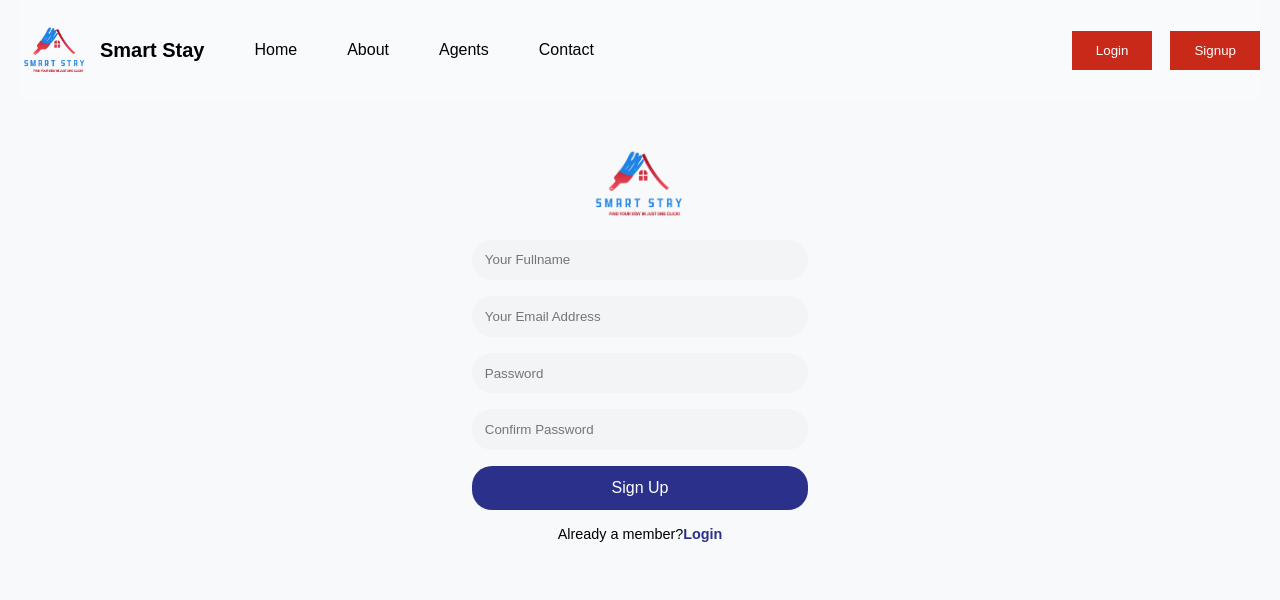
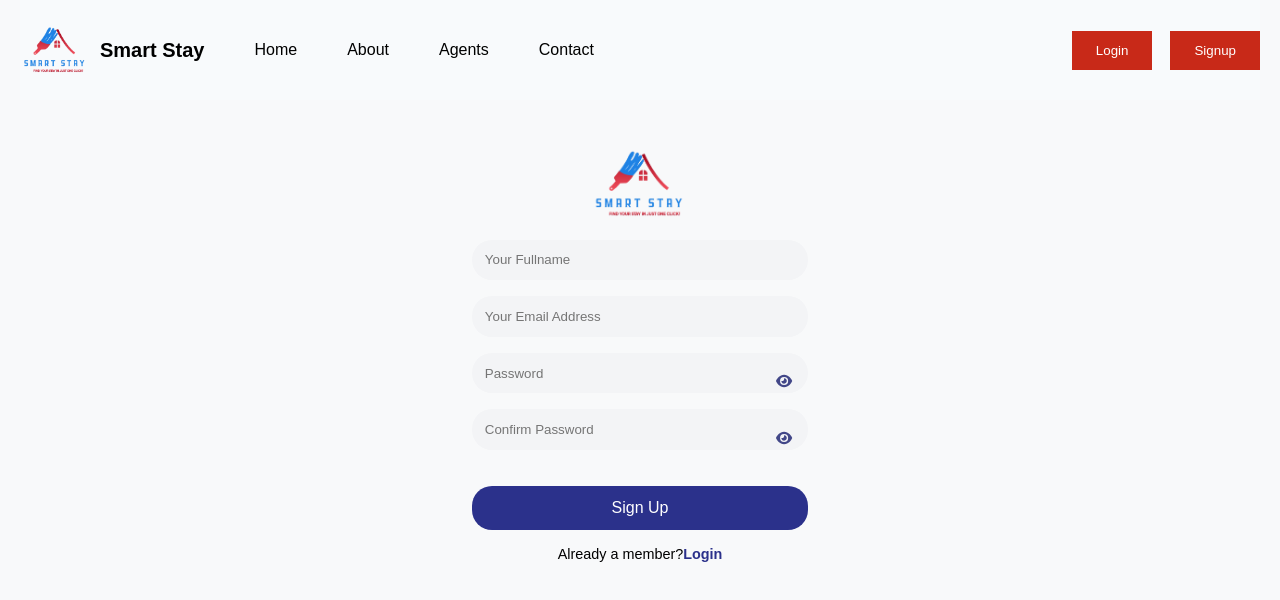
Before and after one commit to sahilstha123/7th-sem-project-rental-room, a React (Vite) app in the folder client/: page /register in a window 1280 px wide. Shown: the top 600 px of the page. Built offline with nearby package versions, Linux system fonts and the light colour scheme; no server answers.

Commit message:
modified register

```diff
--- a/client/src/routes/Register/Register.jsx
+++ b/client/src/routes/Register/Register.jsx
@@ -4,16 +4,24 @@ import { Link, useNavigate } from "react-router-dom";
 import apiRequest from "../../lib/apiRequest";
 import Logo from "../../assets/logo.png";
 import NWbutton from "../../components/button/NWbutton";
+import { FontAwesomeIcon } from "@fortawesome/react-fontawesome";
+import {
+  faEye,
+  faEyeSlash,
+  faExclamationTriangle,
+} from "@fortawesome/free-solid-svg-icons"; // Added triangle icon
 
 function Register() {
   const [error, setError] = useState("");
   const [isLoading, setIsLoading] = useState(false);
+  const [passwordVisible, setPasswordVisible] = useState(false); // State for password visibility
+  const [confirmPasswordVisible, setConfirmPasswordVisible] = useState(false); // State for confirm password visibility
   const navigate = useNavigate();
 
   const handleOnSubmit = async (e) => {
     e.preventDefault();
     setIsLoading(true);
-    setError("");
+    setError(""); // Reset error
 
     const formData = new FormData(e.target);
     const username = formData.get("username");
@@ -21,8 +29,27 @@ function Register() {
     const password = formData.get("password");
     const confirmPassword = formData.get("confirmPassword");
 
+    // Email validation regex (basic format validation)
+    const emailRegex = /^[a-zA-Z0-9._-]+@[a-zA-Z0-9.-]+\.[a-zA-Z]{2,6}$/;
+    if (!emailRegex.test(email)) {
+      setError("Invalid email."); // Shortened error message
+      setIsLoading(false);
+      return;
+    }
+
+    // Password validation: at least one uppercase letter, one lowercase letter, one number, and one special character
+    const passwordRegex =
+      /^(?=.*[a-z])(?=.*[A-Z])(?=.*\d)(?=.*[@$!%*?&])[A-Za-z\d@$!%*?&]{8,}$/;
+    if (!passwordRegex.test(password)) {
+      setError(
+        "Password must include uppercase, lowercase, number, and special character." // Shortened error message
+      );
+      setIsLoading(false);
+      return;
+    }
+
     if (password !== confirmPassword) {
-      setError("Passwords do not match!");
+      setError("Passwords don't match."); // Shortened error message
       setIsLoading(false);
       return;
     }
@@ -49,10 +76,17 @@ function Register() {
     }
   };
 
+  const togglePasswordVisibility = () => {
+    setPasswordVisible(!passwordVisible);
+  };
+
+  const toggleConfirmPasswordVisibility = () => {
+    setConfirmPasswordVisible(!confirmPasswordVisible);
+  };
+
   return (
     <div className="register">
       <div className="custom-form-container">
-        {/* Logo and Title */}
         <img src={Logo} alt="Logo" className="signup-logo" />
 
         {/* Sign Up Form */}
@@ -78,29 +112,48 @@ function Register() {
             />
           </div>
 
-          <div>
+          <div className="password-container">
             <input
-              type="password"
+              type={passwordVisible ? "text" : "password"} // Toggle password visibility
               name="password"
               className="form-control input-field"
               placeholder="Password"
               aria-label="Password"
               required
             />
+            <FontAwesomeIcon
+              icon={passwordVisible ? faEyeSlash : faEye}
+              className="password-toggle-icon"
+              onClick={togglePasswordVisibility} // Toggle password visibility
+            />
           </div>
 
-          <div>
+          <div className="password-container">
             <input
-              type="password"
+              type={confirmPasswordVisible ? "text" : "password"} // Toggle confirm password visibility
               name="confirmPassword"
               className="form-control input-field"
               placeholder="Confirm Password"
               aria-label="Confirm Password"
               required
             />
+            <FontAwesomeIcon
+              icon={confirmPasswordVisible ? faEyeSlash : faEye}
+              className="password-toggle-icon"
+              onClick={toggleConfirmPasswordVisibility} // Toggle confirm password visibility
+            />
           </div>
 
-          {error && <div className="error-message">{error}</div>}
+          {error && (
+            <div className="error-message">
+              <FontAwesomeIcon
+                icon={faExclamationTriangle}
+                size="lg"
+                className="error-icon"
+              />
+              <span className="error-text">{error}</span>
+            </div>
+          )}
 
           <NWbutton type="submit" className="signup-btn" disabled={isLoading}>
             {isLoading ? "Loading..." : "Sign Up"}
--- a/client/src/routes/Register/register.scss
+++ b/client/src/routes/Register/register.scss
@@ -17,7 +17,7 @@ body {
   margin: 0;
   font-family: Arial, sans-serif;
 }
-.register{
+.register {
   display: flex;
   justify-content: center;
   align-items: center;
@@ -60,6 +60,7 @@ h3 {
   background-color: var(--primary-color);
   color: #ffffff;
   padding: 0.8rem;
+  margin-top: 20px;
   border: none;
   border-radius: var(--button-radius);
   cursor: pointer;
@@ -87,6 +88,39 @@ h3 {
   text-decoration: underline;
 }
 
+.password-container {
+  position: relative;
+}
+
+.password-toggle-icon {
+  position: absolute;
+  top: 50%;
+  right: 1rem; /* Adjust this value as needed */
+  transform: translateY(-50%);
+  color: var(--text-color);
+  cursor: pointer;
+}
+
+.form-control {
+  width: 100%;
+  padding: 0.8rem;
+  padding-right: 2.5rem; /* Ensure there's space for the eye icon */
+  margin-bottom: 1rem;
+  border: none;
+  border-radius: var(--button-radius);
+  background-color: var(--input-background);
+  box-sizing: border-box;
+}
+
+.form-control:focus {
+  outline: none;
+  border-color: var(--hover-border-color);
+}
+
+.password-toggle-icon {
+  color: var(--text-color);
+}
+
 .auth-options {
   margin-top: 1.5rem;
   display: flex;
@@ -103,25 +137,35 @@ h3 {
   transform: scale(1.1);
 }
 
-.position-relative {
-  position: relative;
+.error-message {
+  background-color: #f8d7da; /* Light red background */
+  color: #721c24; /* Dark red text color */
+  border: 1px solid #f5c6cb; /* Light red border */
+  padding: 0.8rem;
+  margin-bottom: 1rem;
+  border-radius: var(--button-radius);
+  font-size: 0.8rem;
+  display: flex;
+  align-items: center;
+  justify-content: flex-start;
+  gap: 0.5rem;
 }
 
-.position-relative .icon {
-  position: absolute;
-  top: 50%;
-  right: 1rem;
-  transform: translateY(-50%);
-  color: var(--text-color);
-  cursor: pointer;
+.error-message i {
+  color: #721c24; /* Dark red color for the icon */
+}
+
+.error-message .error-text {
+  font-weight: 200;
 }
 
 @media (max-width: 576px) {
   .custom-form-container {
-      max-width: 90%;
-      padding: 1.5rem;
+    max-width: 90%;
+    padding: 1.5rem;
   }
 
   .signup-logo {
-      width: 120px;
-  }}
+    width: 120px;
+  }
+}
```
